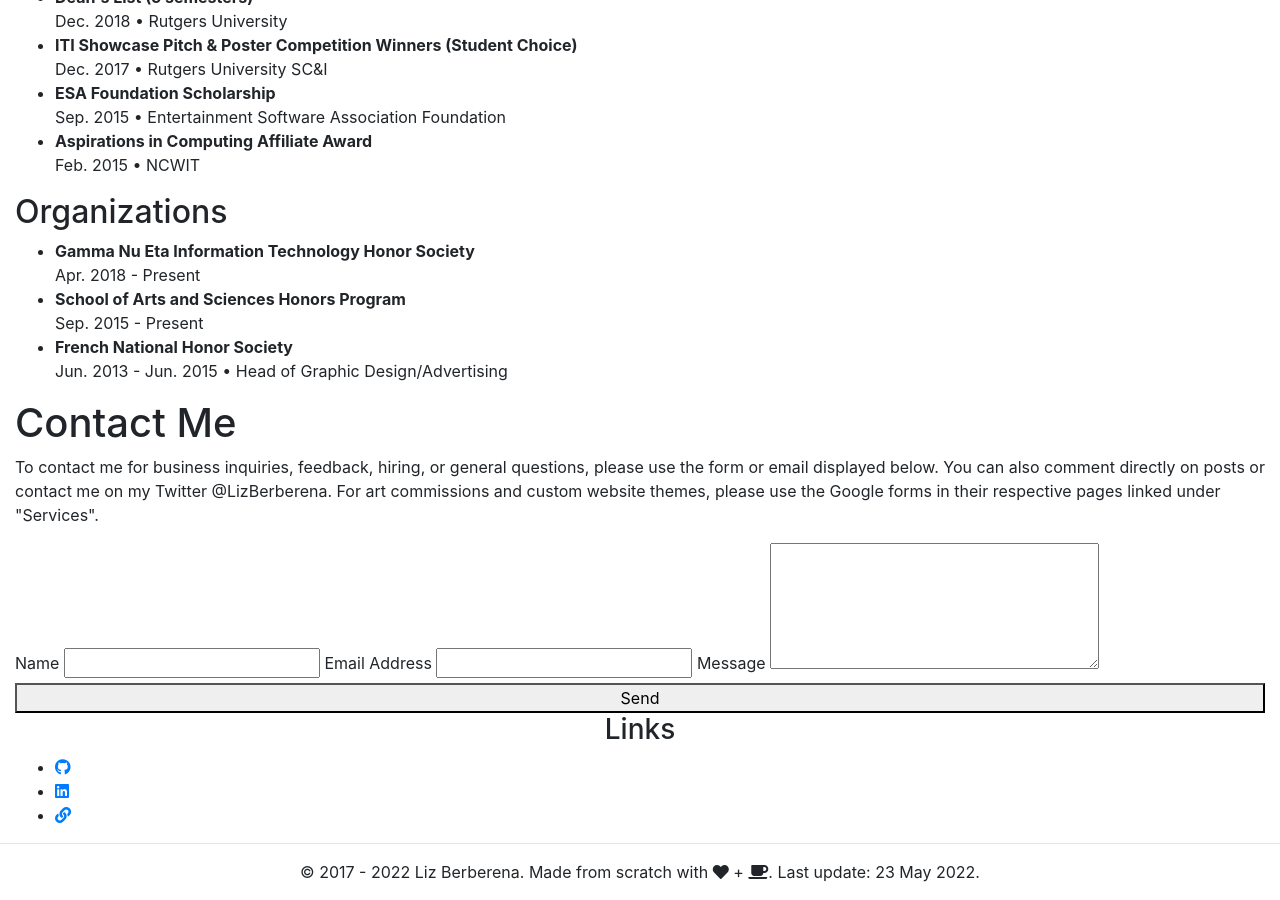
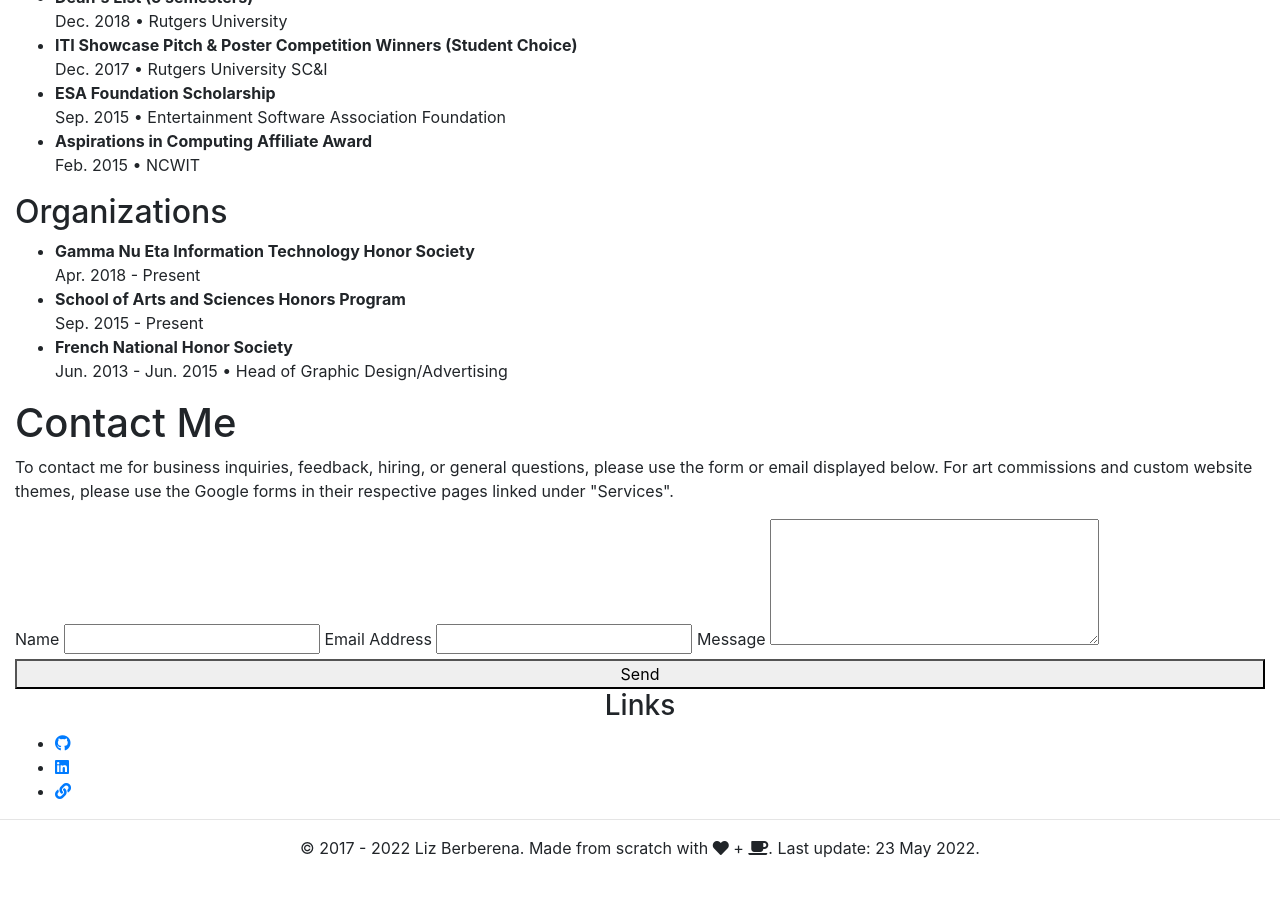
Before and after one commit to liz-lorena/early-2019, a Jekyll site: the page built from index.html, in a window 1280 px wide and 900 px high, scrolled down 22205 px. Built offline with Jekyll 4.4.1, drawn with Linux system fonts in a browser that asks for light colours; nearby versions of some CDN libraries; the list of posts is cut into pages by our own code; after the commit the page ends 23081 px from its top, so only the background shows below that; some of the changed text lies outside the part shown.

Commit message:
Update index.html

```diff
--- a/index.html
+++ b/index.html
@@ -8,7 +8,7 @@
 <div class="section">
     <h1>About Me</h1>
 
-    <p><first-letter>H</first-letter>ello! My name is Liz Lorena Berberena. (<em>Hint: my middle name and surname rhyme.</em>) I'm a Cuban-American aspiring front end developer and indie game developer graduating soon with a BA in Information Technology and Informatics and a minor in DCIM from Rutgers University in New Brunswick, NJ. I am a detail-oriented person who values transparency, frankness, resourcefulness, and simplicity. I may be introverted and soft-spoken, but I have passionate feelings about many things and always rise to a challenge. I love animals (particularly the small ones), and when not blogging or coding I'm probably drawing for fun, watching anime, dancing, playing computer games, reading about true crime, or coming up with new story ideas. I speak fluent Spanish and English and some French and German. I run a blog and YouTube channel about art, programming, and working on the Web. I have plans for a WordPress theme store and a game I'm working on right now. You can see my projects on <a href="https://github.com/lizberberena" target="_blank">Github</a> and see my art or whatever else I'm up to on <a href="https://twitter.com/lizberberena" target="_blank">Twitter</a>! See all my active profiles <a href="https://lizlorena.com" target="_blank">here</a>.</p>
+    <p><first-letter>H</first-letter>ello! My name is Liz Lorena Berberena. (<em>Hint: my middle name and surname rhyme.</em>) I'm a Cuban-American aspiring front end developer and indie game developer graduating soon with a BA in Information Technology and Informatics and a minor in DCIM from Rutgers University in New Brunswick, NJ. I am a detail-oriented person who values transparency, frankness, resourcefulness, and simplicity. I may be introverted and soft-spoken, but I have passionate feelings about many things and always rise to a challenge. I love animals (particularly the small ones), and when not blogging or coding I'm probably drawing for fun, watching anime, dancing, playing computer games, reading about true crime, or coming up with new story ideas. I speak fluent Spanish and English and some French and German. I run a blog and YouTube channel about art, programming, and working on the Web. I have plans for a WordPress theme store and a game I'm working on right now. You can see my projects on <a href="https://github.com/lizberberena" target="_blank">Github</a>!</p>
 
 </div>
 
@@ -401,11 +401,11 @@
             <div class="section">
                 <h1>Contact Me</h1>
 
-                <p>To contact me for business inquiries, feedback, hiring, or general questions, please use the form or email displayed below. You can also comment directly on posts or contact me on my Twitter @LizBerberena. For art commissions and custom website themes, please use the Google forms in their respective pages linked under "Services".</p>
+                <p>To contact me for business inquiries, feedback, hiring, or general questions, please use the form or email displayed below. For art commissions and custom website themes, please use the Google forms in their respective pages linked under "Services".</p>
 
                 <div id="contact">
 
-                    <form onsubmit="return formValidation();" action="https://formspree.io/hello@lizlorena.com" method="post">
+                    <form onsubmit="return formValidation();" action="https://formspree.io/hi@lizberberena.com" method="post">
                         <div id="alert"></div>
                         <label for="name">Name</label>
                         <input type="text" name="name" id="name">
```
Also changed, not shown: other parts of index.html (+2 -2 lines).
